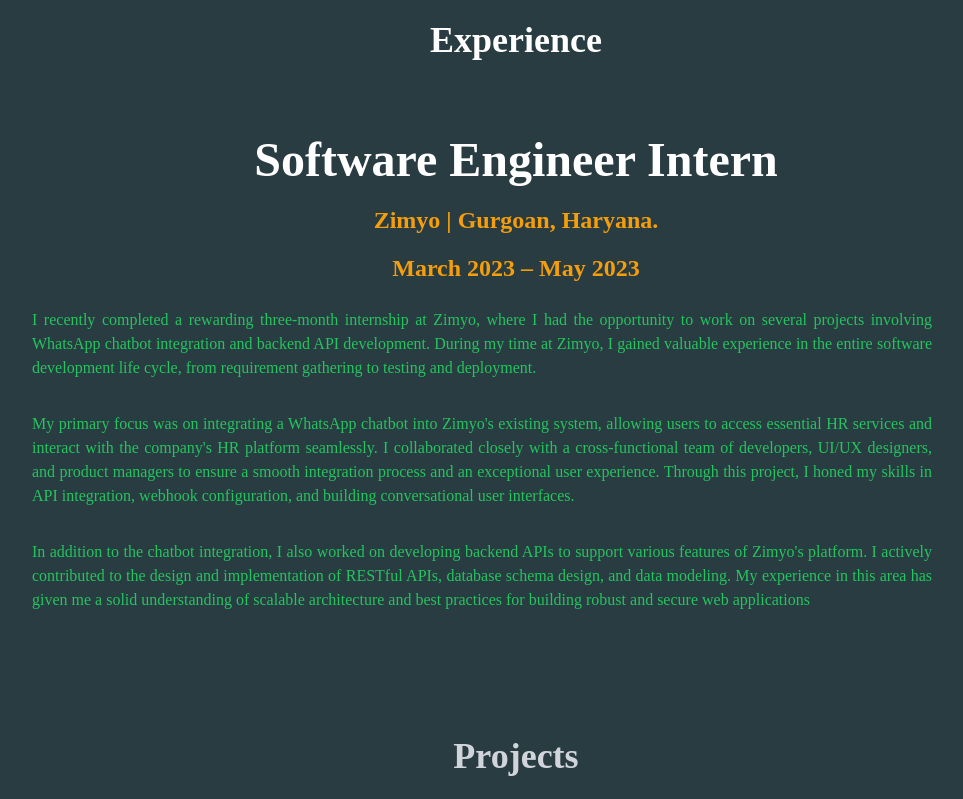
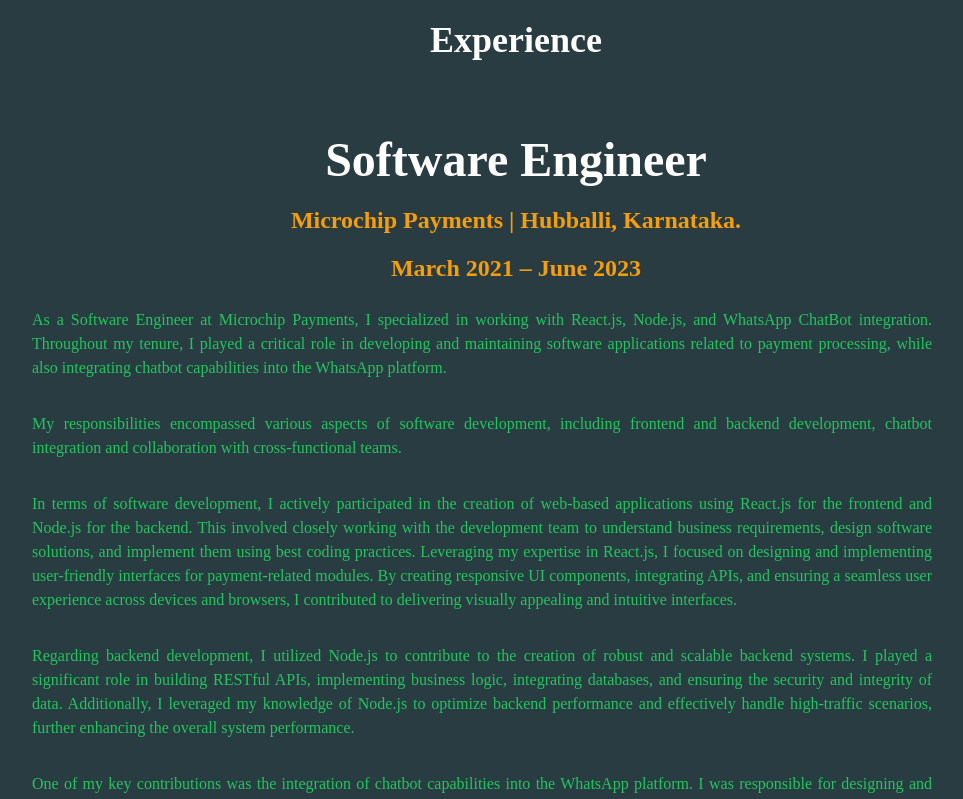
Before and after one commit to shabazalimalik69/shabazalimalik69.github.io, a React (Create React App) app: page / in a window 1280 px wide. Shown: the part 2140-2939 px from the top of the page, without its empty margins (124-1087 px from the left). Built offline with nearby package versions, Linux system fonts and the light colour scheme.

Commit message:
Experience Updated

```diff
--- a/src/components/Experience.jsx
+++ b/src/components/Experience.jsx
@@ -9,13 +9,13 @@
           </div>
 
           <div className='w-full  text-center py-8'>
-          {/* <h1 className='py-3 text-2xl sm:text-5xl font-bold text-white'>Software Engineer</h1>
+          <h1 className='py-3 text-2xl sm:text-5xl font-bold text-white'>Software Engineer</h1>
             <h2 className='py-2 font-bold text-amber-500  text-1xl sm:text-2xl'>Microchip Payments	| Hubballi, Karnataka.</h2>
-            <h2 className='py-2 font-bold text-amber-500  text-1xl sm:text-2xl'>March 2021 – June 2023</h2> */}
-            <h1 className='py-3 text-2xl sm:text-5xl font-bold text-white'>Software Engineer Intern</h1>
+            <h2 className='py-2 font-bold text-amber-500  text-1xl sm:text-2xl'>March 2021 – June 2023</h2>
+            {/* <h1 className='py-3 text-2xl sm:text-5xl font-bold text-white'>Software Engineer Intern</h1>
             <h2 className='py-2 font-bold text-amber-500  text-1xl sm:text-2xl'>Zimyo	| Gurgoan, Haryana.</h2>
-            <h2 className='py-2 font-bold text-amber-500  text-1xl sm:text-2xl'>March 2023 – May 2023</h2>
-          {/* <h6 className='text-justify text-green-500 py-4  max-w-[900px] '>
+            <h2 className='py-2 font-bold text-amber-500  text-1xl sm:text-2xl'>March 2023 – May 2023</h2> */}
+          <h6 className='text-justify text-green-500 py-4  max-w-[900px] '>
           As a Software Engineer at Microchip Payments, I specialized in working with React.js, Node.js, and WhatsApp ChatBot integration. Throughout my tenure, I played a critical role in developing and maintaining software applications related to payment processing, while also integrating chatbot capabilities into the WhatsApp platform.
  </h6>
  <h6 className='text-justify text-green-500 py-4  max-w-[900px] '>
@@ -35,10 +35,10 @@
  </h6>
  <h6 className='text-justify text-green-500 py-4  max-w-[900px] '>
  Overall, as a Software Engineer at Microchip Payments, I leveraged my expertise in React.js, Node.js, and WhatsApp ChatBot integration to develop and maintain software applications for payment processing. Through my contributions in software development, code review, testing, troubleshooting, and collaboration with cross-functional teams, I actively contributed to the growth and success.
- </h6> */}
- <h6 className='text-justify text-green-500 py-4  max-w-[900px] '>I recently completed a rewarding three-month internship at Zimyo, where I had the opportunity to work on several projects involving WhatsApp chatbot integration and backend API development. During my time at Zimyo, I gained valuable experience in the entire software development life cycle, from requirement gathering to testing and deployment.</h6>
+ </h6>
+ {/* <h6 className='text-justify text-green-500 py-4  max-w-[900px] '>I recently completed a rewarding three-month internship at Zimyo, where I had the opportunity to work on several projects involving WhatsApp chatbot integration and backend API development. During my time at Zimyo, I gained valuable experience in the entire software development life cycle, from requirement gathering to testing and deployment.</h6>
  <h6 className='text-justify text-green-500 py-4  max-w-[900px] '>My primary focus was on integrating a WhatsApp chatbot into Zimyo's existing system, allowing users to access essential HR services and interact with the company's HR platform seamlessly. I collaborated closely with a cross-functional team of developers, UI/UX designers, and product managers to ensure a smooth integration process and an exceptional user experience. Through this project, I honed my skills in API integration, webhook configuration, and building conversational user interfaces.</h6>
- <h6 className='text-justify text-green-500 py-4  max-w-[900px] '>In addition to the chatbot integration, I also worked on developing backend APIs to support various features of Zimyo's platform. I actively contributed to the design and implementation of RESTful APIs, database schema design, and data modeling. My experience in this area has given me a solid understanding of scalable architecture and best practices for building robust and secure web applications</h6>
+ <h6 className='text-justify text-green-500 py-4  max-w-[900px] '>In addition to the chatbot integration, I also worked on developing backend APIs to support various features of Zimyo's platform. I actively contributed to the design and implementation of RESTful APIs, database schema design, and data modeling. My experience in this area has given me a solid understanding of scalable architecture and best practices for building robust and secure web applications</h6> */}
           </div>
       </div>
     </div>
```
